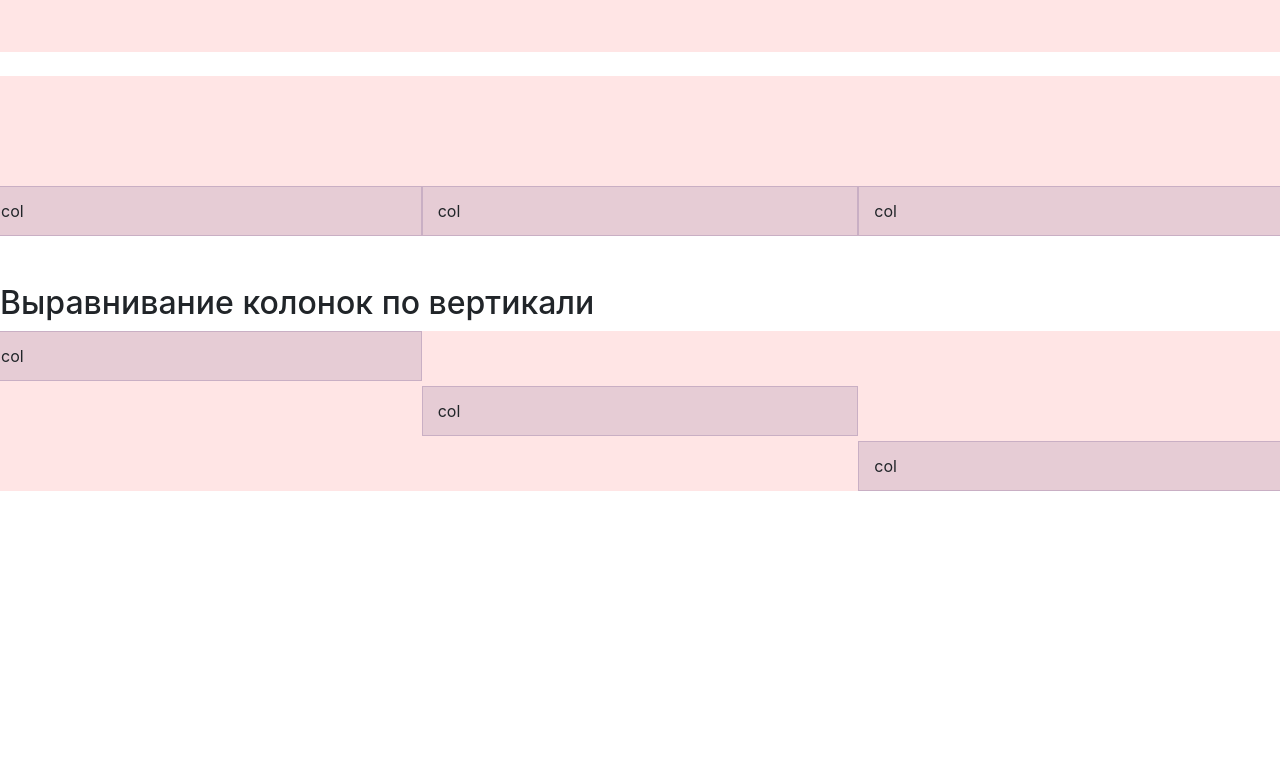
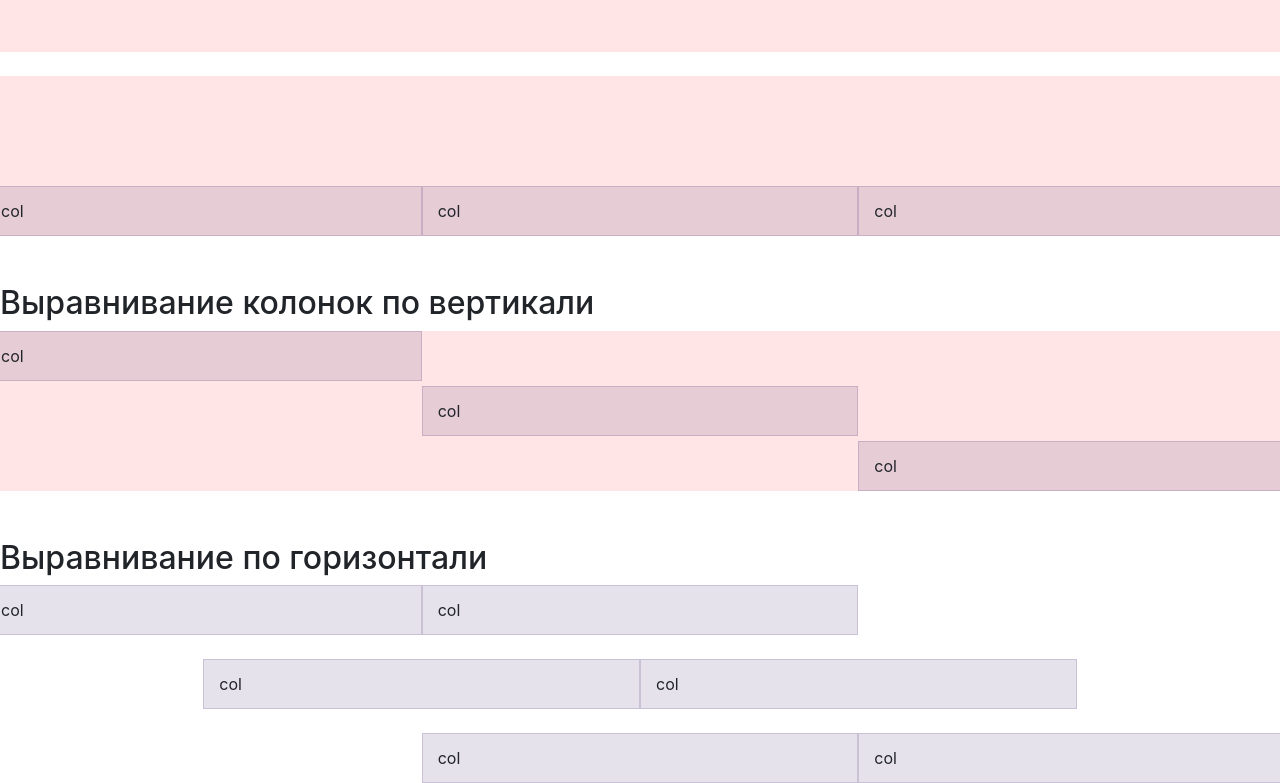
Before and after one commit to AntonVoronezh/Bootstrap-4, a plain HTML site: page index.html in a window 1280 px wide. Shown: the part 1866-2649 px from the top of the page. Before the commit the page ends 2357 px from the top, so only its background shows below. Drawn offline with nearby package versions, Linux system fonts and the light colour scheme.

Commit message:
justify-content

```diff
--- a/index.html
+++ b/index.html
@@ -126,7 +126,8 @@
             <div class="col">col</div>
           </div>
         </div>
-
+      </div>
+    </div>
 
     <h2 class="mt-5">Выравнивание колонок по вертикали</h2>
     <div class="bd-example-row-flex-cols">
@@ -135,12 +136,29 @@
         <div class="col align-self-center">col</div>
         <div class="col align-self-end">col</div>
       </div>
+    </div>
+
+    <h2 class="mt-5">Выравнивание по горизонтали</h2>
+    <div class="row justify-content-start">
+      <div class="col-4">col</div>
+      <div class="col-4">col</div>
+    </div>
+    <br>
+    <div class="row justify-content-center">
+      <div class="col-4">col</div>
+      <div class="col-4">col</div>
+    </div>
+    <br>
+    <div class="row justify-content-end">
+      <div class="col-4">col</div>
+      <div class="col-4">col</div>
+    </div>
+
+
 
 
 
 </div>
-  </div>
-
 
   <script src="https://code.jquery.com/jquery-3.3.1.slim.min.js"
     integrity="sha384-q8i/X+965DzO0rT7abK41JStQIAqVgRVzpbzo5smXKp4YfRvH+8abtTE1Pi6jizo" crossorigin="anonymous">
```
Lines whose indentation alone changed are shown as unchanged.
